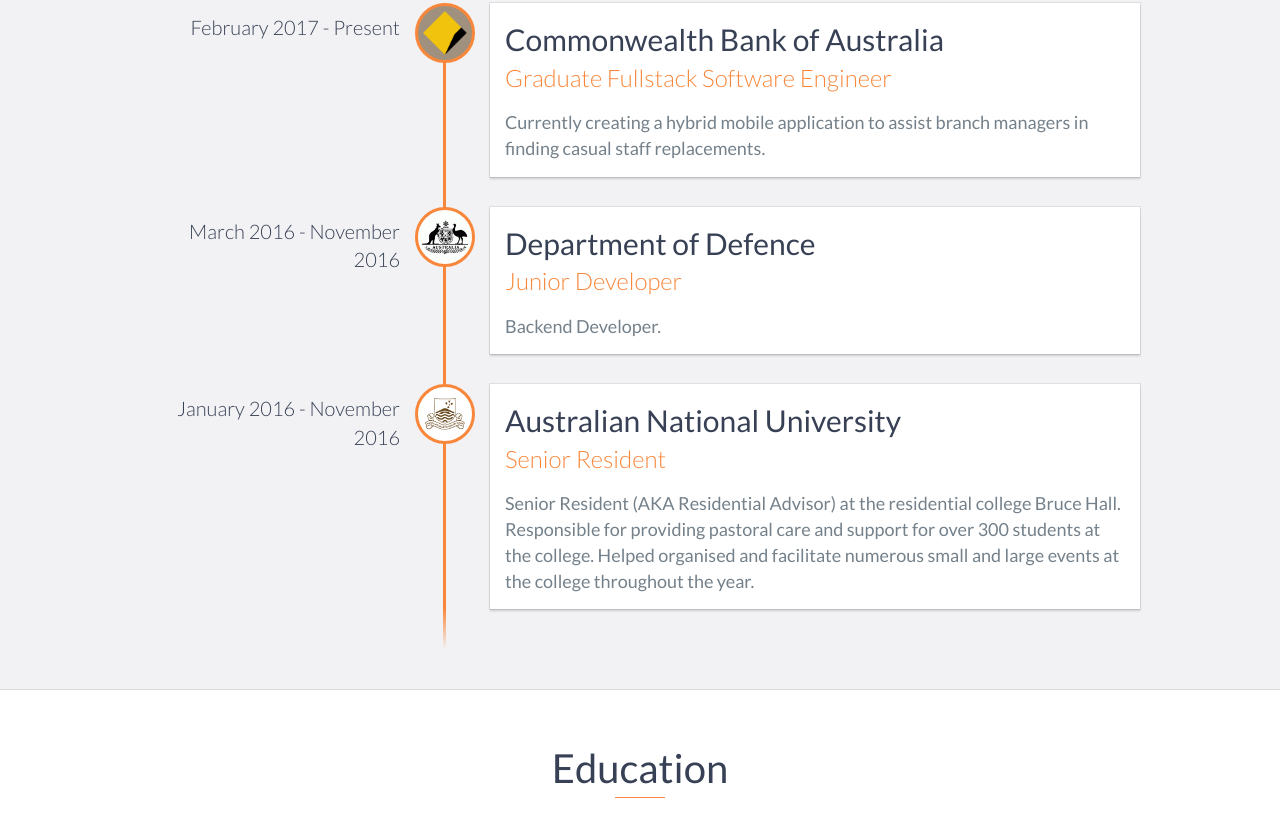
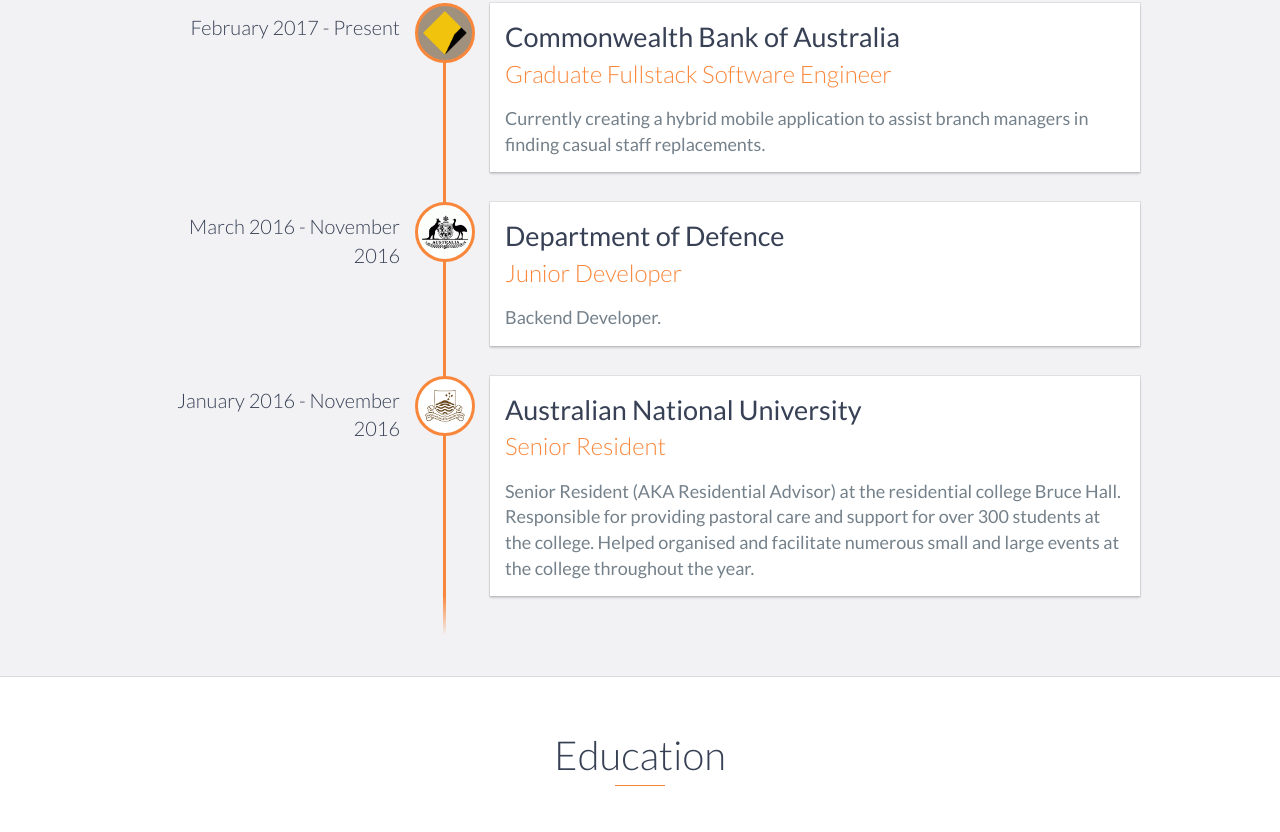
Before and after one commit to HarveyD/harvey-portfolio, a website: page index.html in a window 1280 px wide. Shown: the part 1528-2360 px from the top of the page. Drawn offline with nearby package versions, Linux system fonts and the light colour scheme.

Commit message:
fixed heading color and heading weight

```diff
--- a/scss/styles.scss
+++ b/scss/styles.scss
@@ -510,7 +510,7 @@
     text-align: left;
 
     h3 {
-        font-size: 1.5em;
+        font-size: 1.35em;
         font-weight: 400;
         color: $heading;
         display: inline-block;
@@ -530,48 +530,6 @@
         margin: 0;
     }
 }
-
-// .cba {
-//     background: #FFCC00;
-//     border: 2px solid #9B9BBC;
-//     h3 {
-//         color: #000000;
-//     }
-//     h4 {
-//         color: #9B9BBC;
-//     }
-//     p {
-//         color: #FFFFFF;
-//     }
-// }
-
-// .dod {
-//     background: #5B6770;
-//     border: 2px solid #F5A36D;
-//     h3 {
-//         color: #C1C6C8;
-//     }
-//     h4 {
-//         color: #F5A36D;
-//     }
-//     p {
-//         color: #FFF;
-//     }
-// }
-
-// .anu {
-//     background: #ACC0C6;
-//     border: 2px solid #333333;
-//     h3 {
-//         color: #FFF;
-//     }
-//     h4 {
-//         color: #333333;
-//     }
-//     p {
-//         color: #000000;
-//     }
-// }
 
 .vtimeline-point {
     position: relative;
@@ -633,7 +591,10 @@
     h2 {
         color: $heading;
         margin-bottom: 50px;
-        font-weight: 400;
+    }
+
+    h3 {
+      font-weight: 400;
     }
 
     h4 {
```
Also changed, not shown: css/styles.css.
